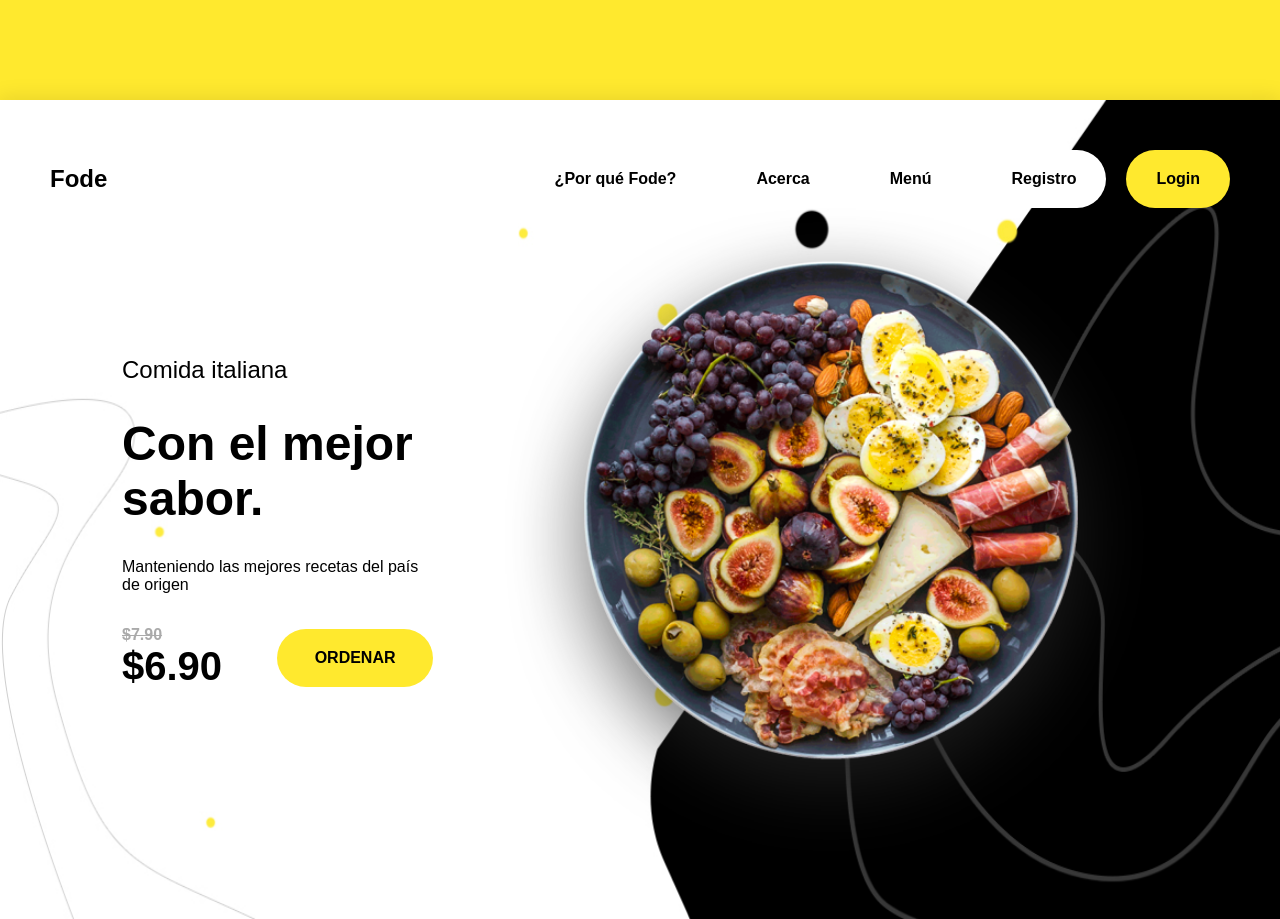
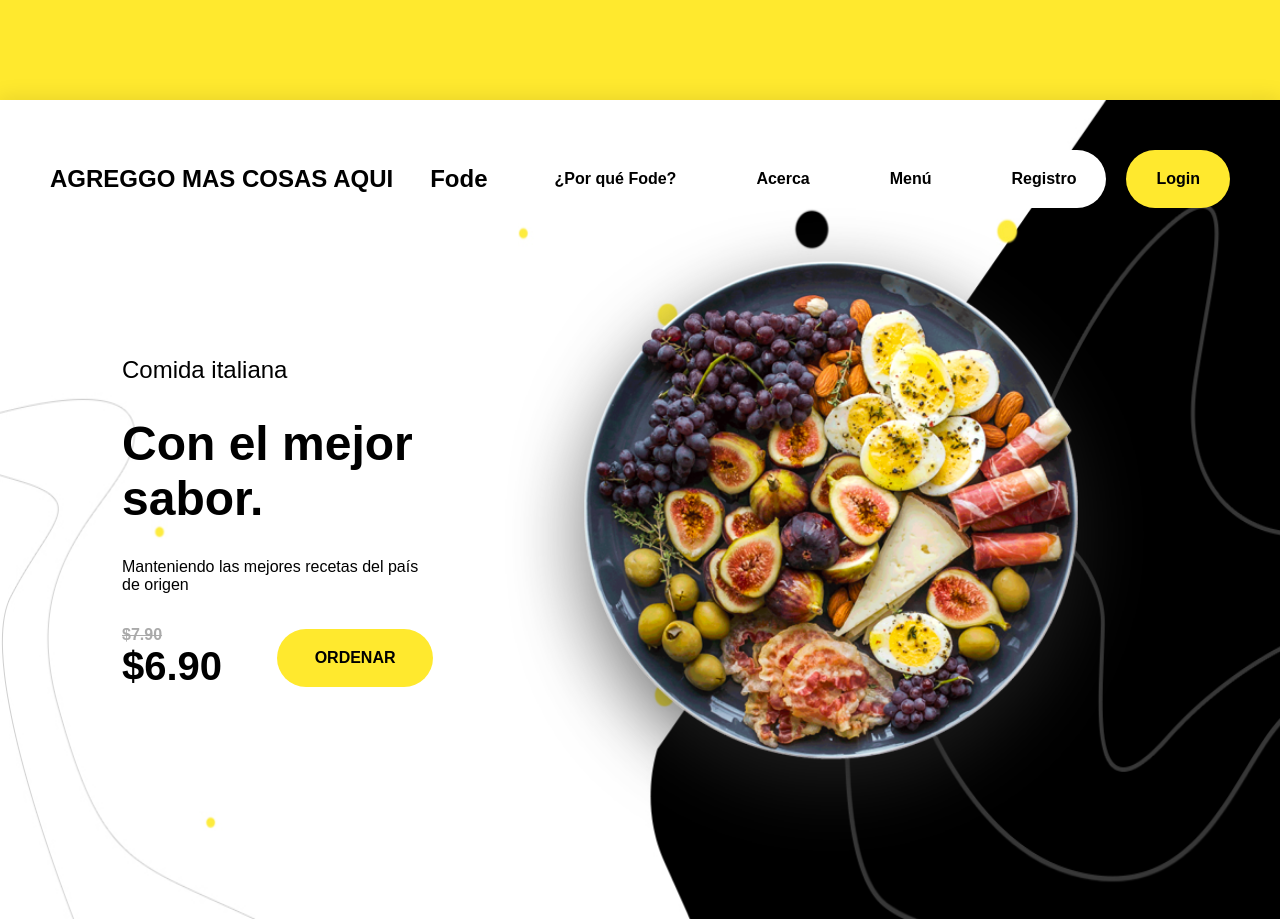
Before and after one commit to XArcangelll/sass-1, a plain HTML site: page public/index.html in a window 1280 px wide. Shown: the top 919 px of the page. Drawn offline with Linux system fonts and the light colour scheme.

Commit message:
agregando otra cosas 2

```diff
--- a/public/index.html
+++ b/public/index.html
@@ -12,6 +12,7 @@
             <!--agregando algo random si -->
             <nav>
                 <!--otro comentario random para el html-->
+                <h1>AGREGGO MAS COSAS AQUI</h1>
                 <h1>
                     <a href="#" class="logo">Fode</a>
                 </h1>
```
